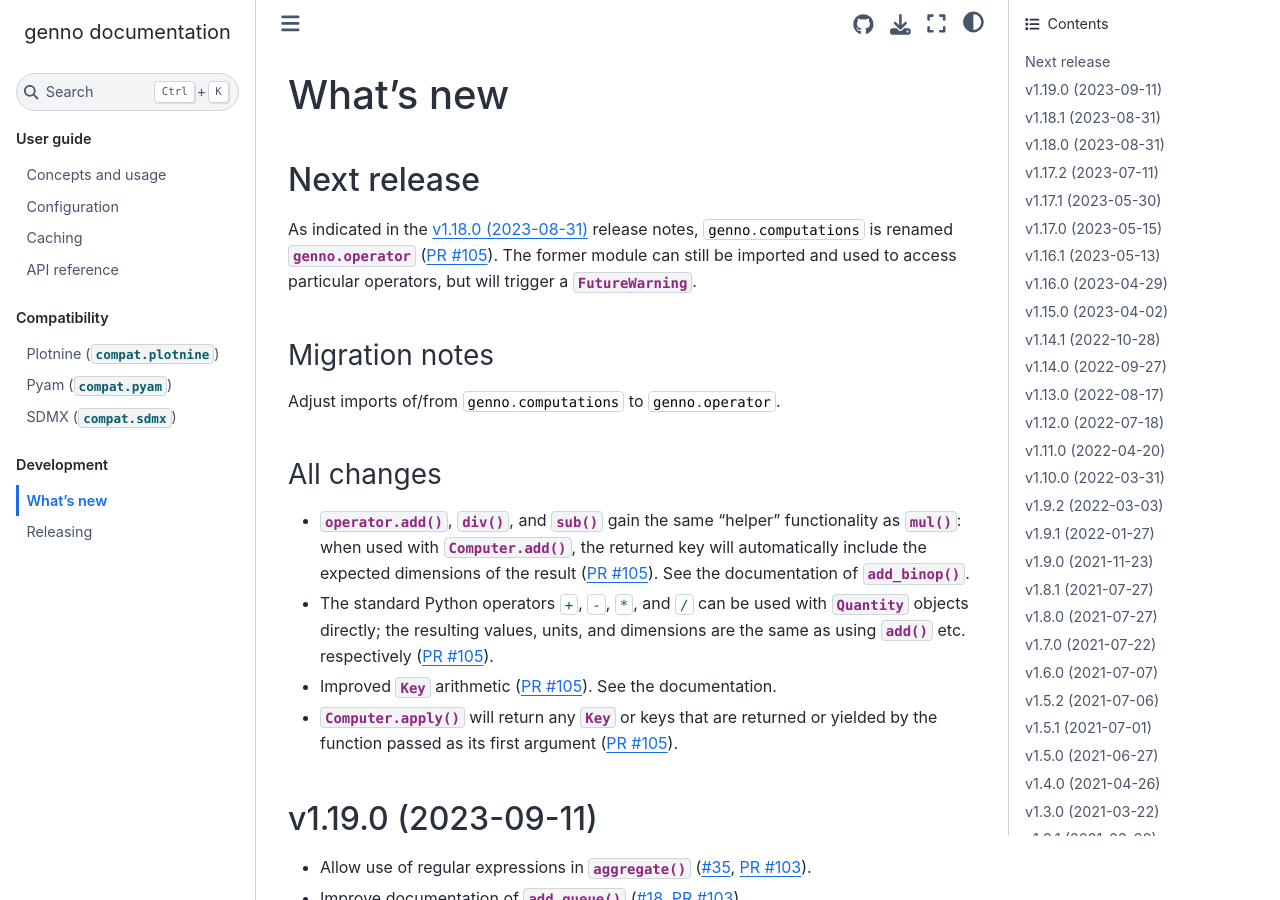
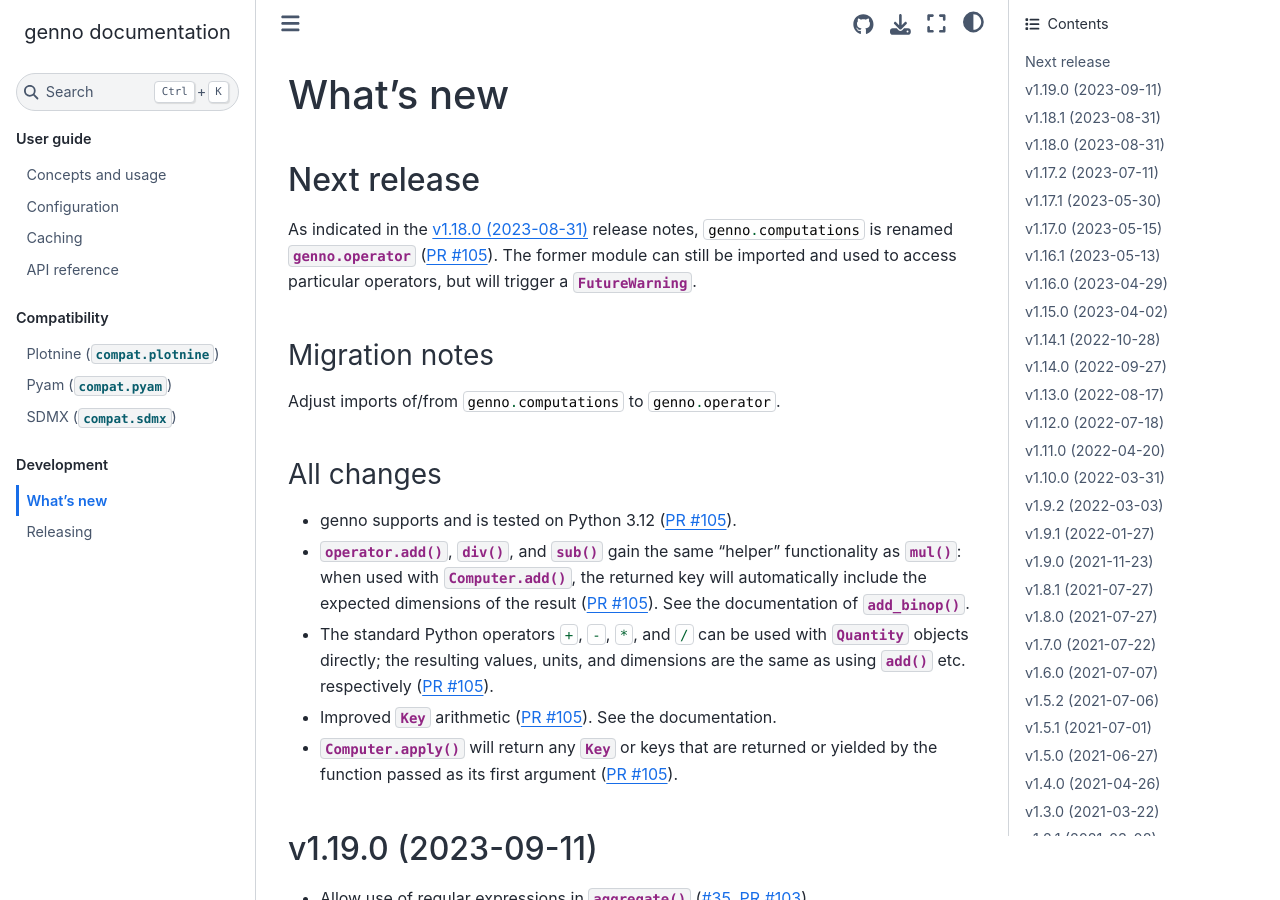
Before and after one commit to khaeru/genno, a Sphinx documentation site: the page built from doc/whatsnew.rst, in a window 1280 px wide and 900 px high. Built offline with Sphinx 7.4.7 and the Sphinx Book theme 1.1.4, drawn with Linux system fonts in a browser that asks for light colours.

Commit message:
Add Python 3.12 support to classifiers, doc/whatsnew

```diff
--- a/doc/whatsnew.rst
+++ b/doc/whatsnew.rst
@@ -15,6 +15,7 @@
 All changes
 -----------
 
+- genno supports and is tested on Python 3.12 (:pull:`105`).
 - :func:`.operator.add`, :func:`.div`, and :func:`.sub` gain the same "helper" functionality as :func:`.mul`: when used with :meth:`.Computer.add`, the returned key will automatically include the expected dimensions of the result (:pull:`105`).
   See the documentation of :func:`.add_binop`.
 - The standard Python operators :py:`+`, :py:`-`, :py:`*`, and :py:`/` can be used with :class:`.Quantity` objects directly; the resulting values, units, and dimensions are the same as using :func:`.add` etc. respectively (:pull:`105`).
--- a/pyproject.toml
+++ b/pyproject.toml
@@ -20,6 +20,7 @@
   "Programming Language :: Python :: 3.9",
   "Programming Language :: Python :: 3.10",
   "Programming Language :: Python :: 3.11",
+  "Programming Language :: Python :: 3.12",
   "Topic :: Scientific/Engineering",
   "Topic :: Scientific/Engineering :: Information Analysis",
 ]
```
